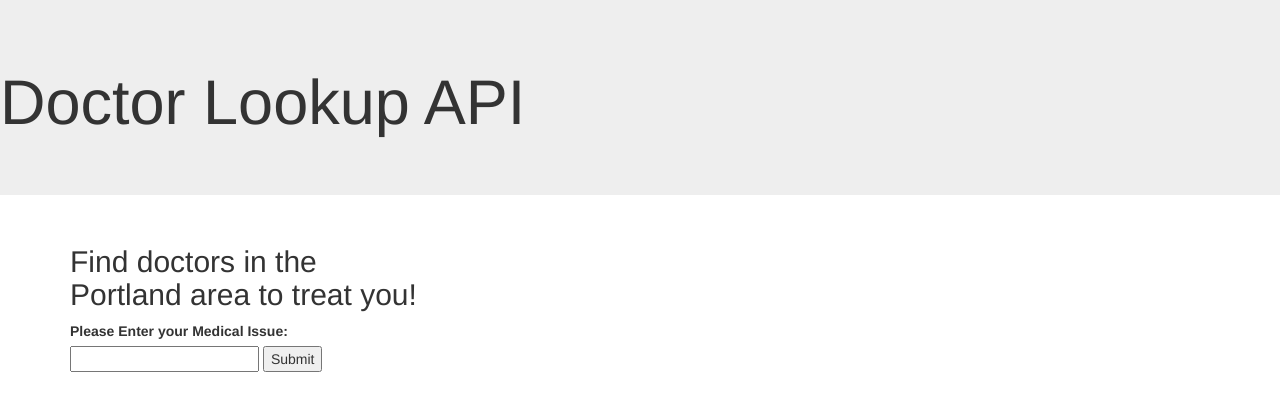
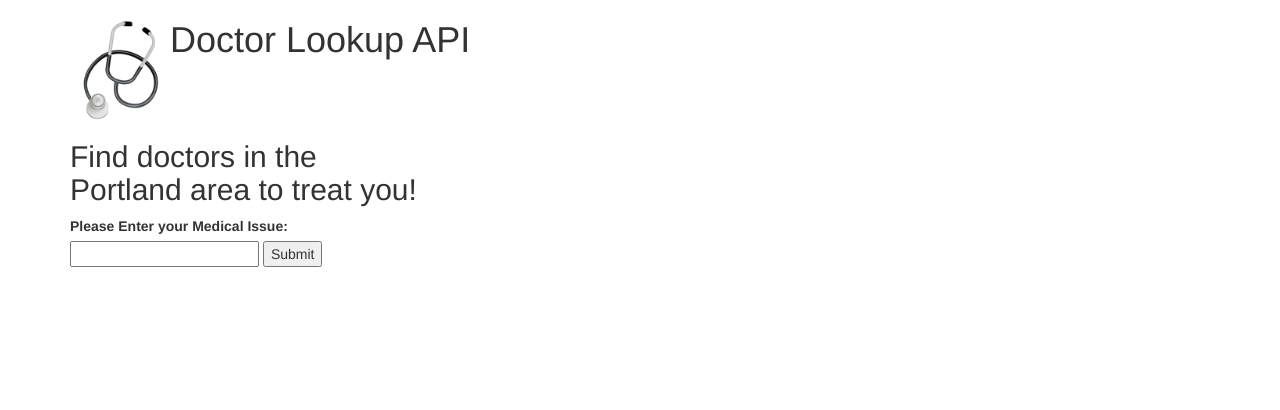
Before and after one commit to sowmyadsl/Doctor-Lookup-api, a website with bundled scripts: page index.html in a window 1280 px wide. Built offline with nearby package versions, Linux system fonts and the light colour scheme.

Commit message:
Add logo image to the page

```diff
--- a/index.html
+++ b/index.html
@@ -9,9 +9,11 @@
   <title>Doctor Lookup API</title>
 </head>
 <body>
-
-    <div class ="jumbotron">
+  <div class="container">
+  <div class ="header">
+    <img src= "img/doc-lookup.png" alt="logo" />
     <h1>Doctor Lookup API</h1>
+  </div>
 </div>
   <div class = "container">
     <div class = "row">
```
Also changed, not shown: img/doc-lookup.jpg (added), img/doc-lookup.png (added). Lines whose indentation alone changed are shown as unchanged.
